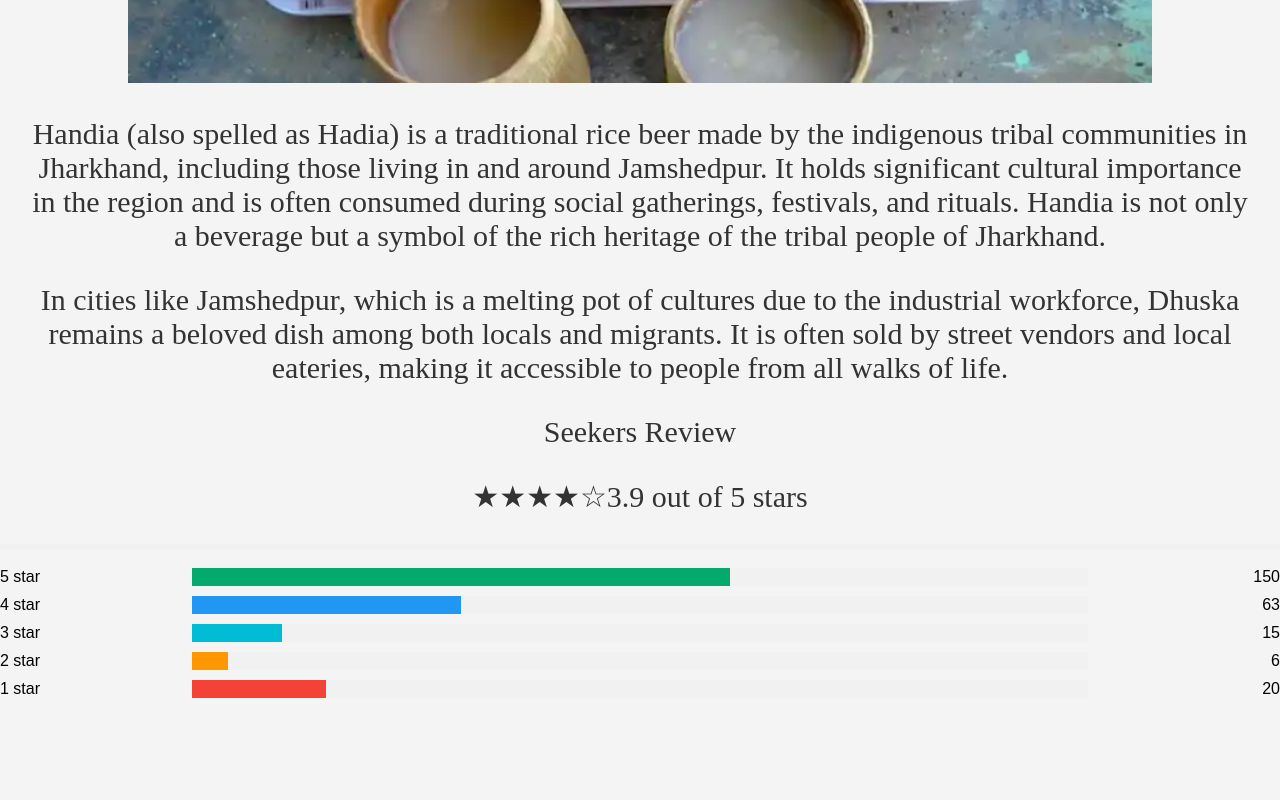
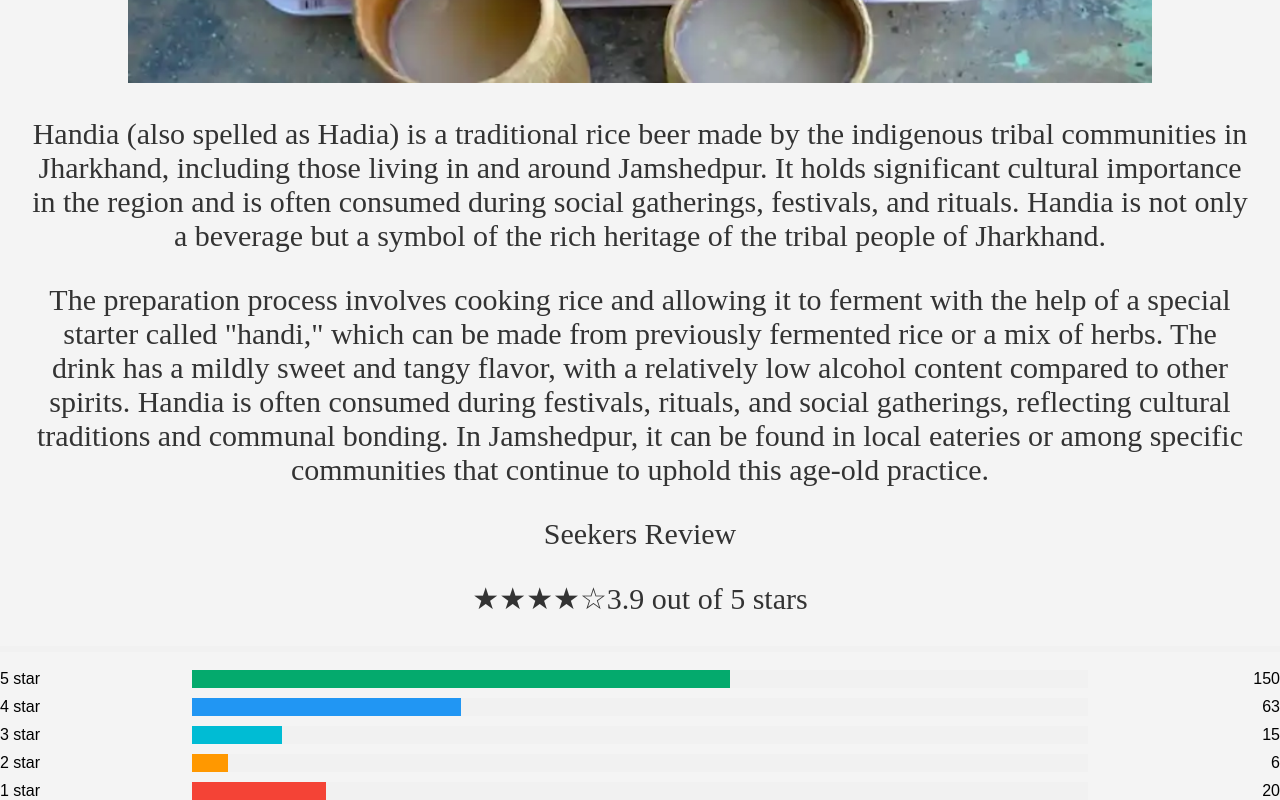
Before and after one commit to tanishmaity/SIH-24, a plain HTML site: page handia.html in a window 1280 px wide. Shown: the part 726-1526 px from the top of the page. Before the commit the page ends 1424 px from the top, so only its background shows below. Drawn offline with Linux system fonts and the light colour scheme.

Commit message:
Update handia.html

```diff
--- a/handia.html
+++ b/handia.html
@@ -37,7 +37,9 @@
             </div>
     </section>
     <p>Handia (also spelled as Hadia) is a traditional rice beer made by the indigenous tribal communities in Jharkhand, including those living in and around Jamshedpur. It holds significant cultural importance in the region and is often consumed during social gatherings, festivals, and rituals. Handia is not only a beverage but a symbol of the rich heritage of the tribal people of Jharkhand.</p>
-    <p>In cities like Jamshedpur, which is a melting pot of cultures due to the industrial workforce, Dhuska remains a beloved dish among both locals and migrants. It is often sold by street vendors and local eateries, making it accessible to people from all walks of life.</p>
+    <p>The preparation process involves cooking rice and allowing it to ferment with the help of a special starter called "handi," which can be made from previously fermented rice or a mix of herbs. The drink has a mildly sweet and tangy flavor, with a relatively low alcohol content compared to other spirits.
+
+Handia is often consumed during festivals, rituals, and social gatherings, reflecting cultural traditions and communal bonding. In Jamshedpur, it can be found in local eateries or among specific communities that continue to uphold this age-old practice.</p>
     <p>Seekers Review</p>
     <span class="fa fa-star checked"></span>
     <span class="fa fa-star checked"></span>
```
